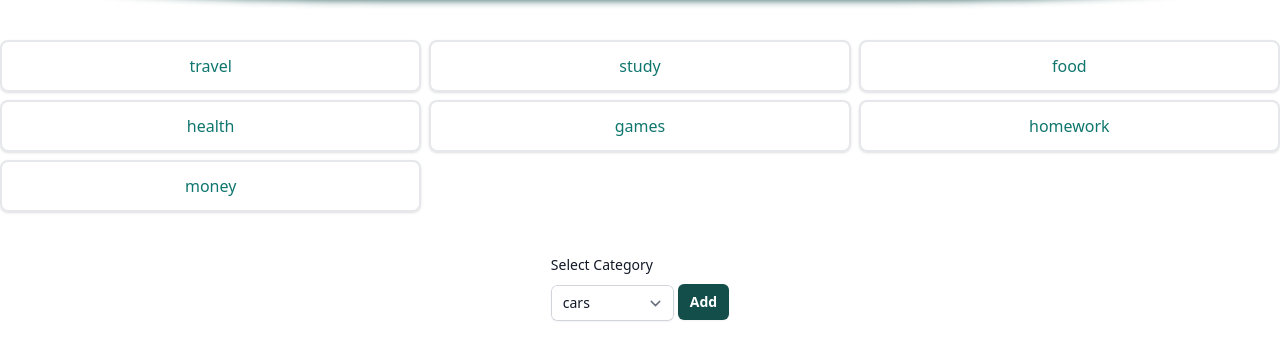
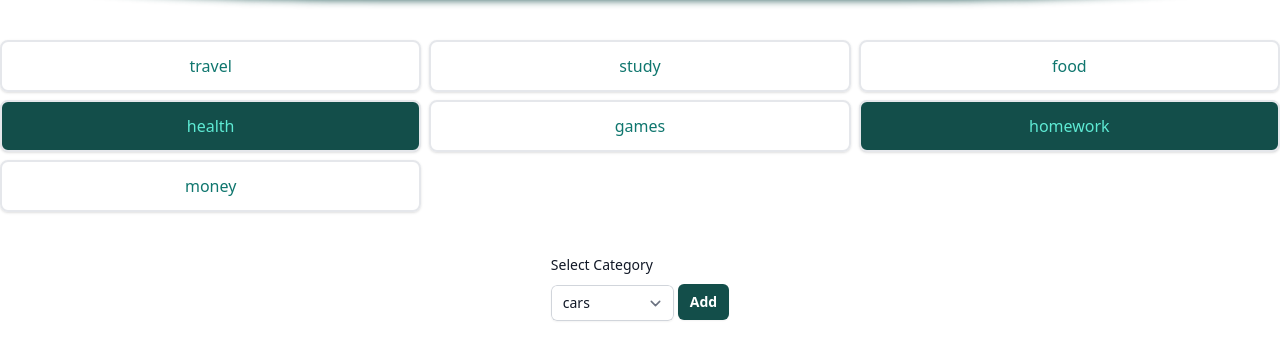
Before and after one commit to leandrolau94/Django-portfolio-website, a Django app: page /todo/ in a window 1280 px wide. Shown: the part 96-456 px from the top of the page. Run offline with Django 4.2, Linux system fonts and the light colour scheme; data comes from the database, SQL or seed files in the repository; some libraries are stand-ins or nearby versions.

Commit message:
improving frontend behavior conditionally

```diff
--- a/todo/templates/todo/index.html
+++ b/todo/templates/todo/index.html
@@ -13,9 +13,15 @@
     {% if categories_and_labels.categories %}
         <div class="flex md:container md:mx-auto grid grid-cols-3 gap-2 m-2 mt-10 mb-10">
             {% for category in categories_and_labels.categories %}
-                <a href="{% url 'todo:detail' category.id %}" class="border-2 text-center p-3 rounded-lg text-teal-700 shadow hover:shadow-lg transition ease-in-out delay-0 hover:-translate-y-1 hover:scale-105 duration-700">
-                    {{category.category_name}}
-                </a>
+                {% if category.task_set.all.count > 0 %}
+                    <a href="{% url 'todo:detail' category.id %}" class="border-2 text-center p-3 rounded-lg text-teal-300 shadow hover:shadow-lg transition ease-in-out delay-0 hover:-translate-y-1 hover:scale-105 duration-700 bg-teal-900">
+                        {{category.category_name}}
+                    </a>
+                {% else %}
+                    <a href="{% url 'todo:detail' category.id %}" class="border-2 text-center p-3 rounded-lg text-teal-700 shadow hover:shadow-lg transition ease-in-out delay-0 hover:-translate-y-1 hover:scale-105 duration-700">
+                        {{category.category_name}}
+                    </a>
+                {% endif %}
             {% endfor %}
         </div>
     {% else %}
```
